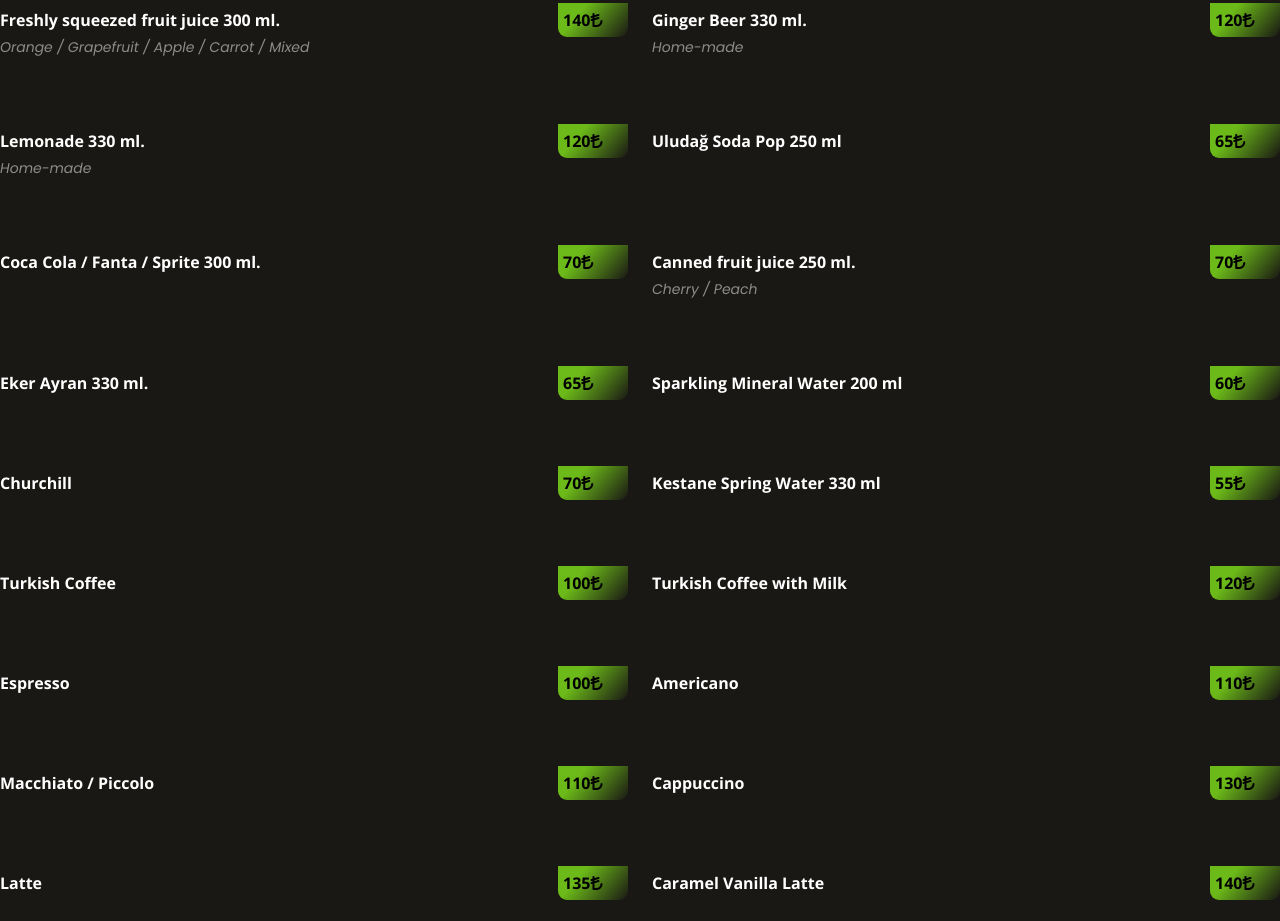
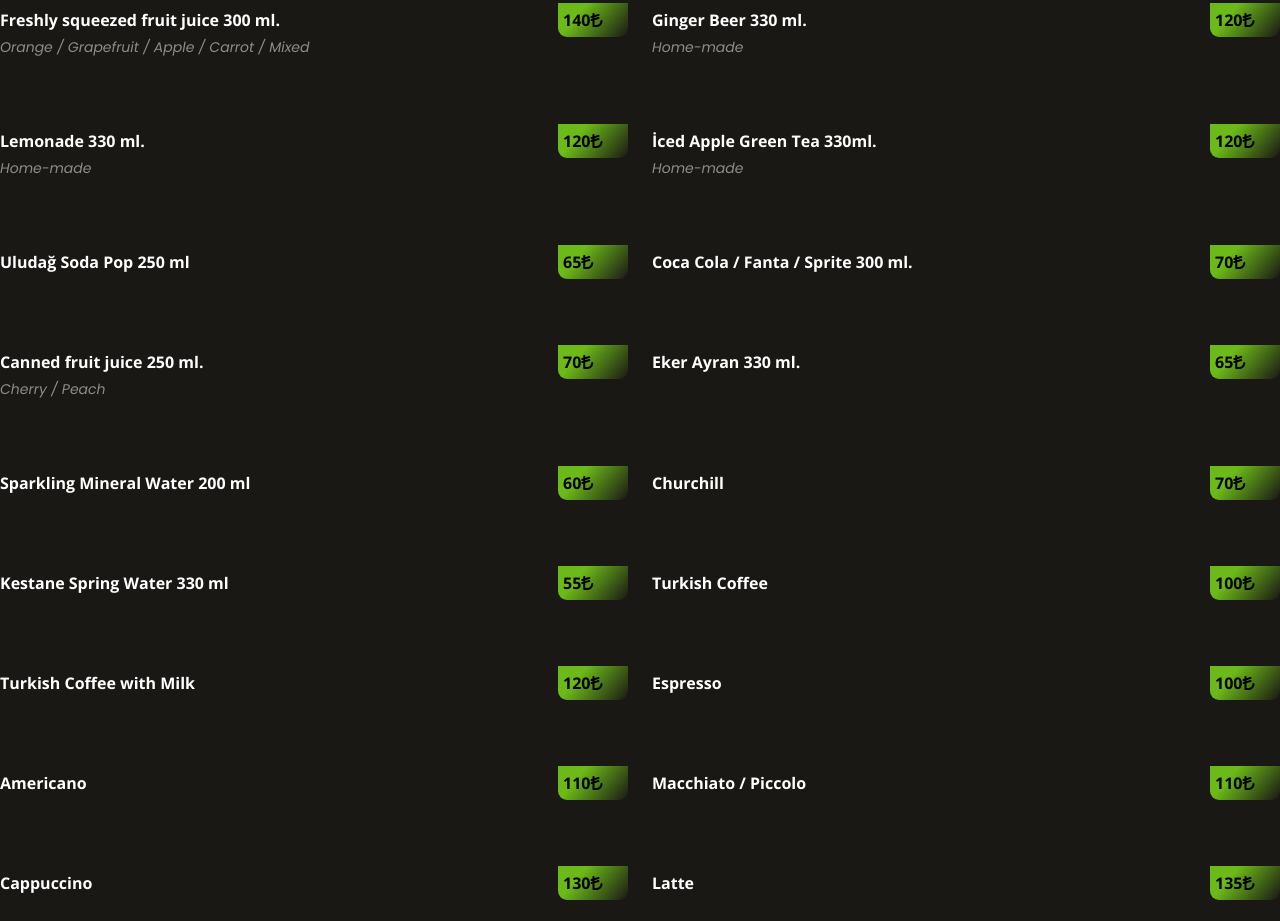
Before and after one commit to kafeAra/kafe.araMenu, a plain HTML site: page menueng.html in a window 1280 px wide. Shown: the part 4018-4939 px from the top of the page. Drawn offline with nearby package versions, Linux system fonts and the light colour scheme; a web font is replaced by a local one.

Commit message:
yesilcay eklendi

```diff
--- a/menueng.html
+++ b/menueng.html
@@ -826,6 +826,20 @@
           </div>
         </div>
 
+
+        <div class="col-lg-6 menu-item filter-mesrubat">
+          <!-- <img src="assets/kahveimg/buluelmalı.jpg" class="menu-img" alt=""> -->
+          <div class="menu-content">
+            <a href="#">İced Apple Green Tea 330ml. </a
+            ><span>120<i class="fa-solid fa-turkish-lira-sign"></i></span>
+          </div>
+          <div class="menu-ingredients">
+            <p>Home-made</p>
+          </div>
+        </div>
+
+
+
         <div class="col-lg-6 menu-item filter-mesrubat">
           <!-- <img src="assets/img/menu/mozzarella.jpg" class="menu-img" alt=""> -->
           <div class="menu-content">
```
Also changed, not shown: assets/kahveimg/buluelmalı.jpg (added).
